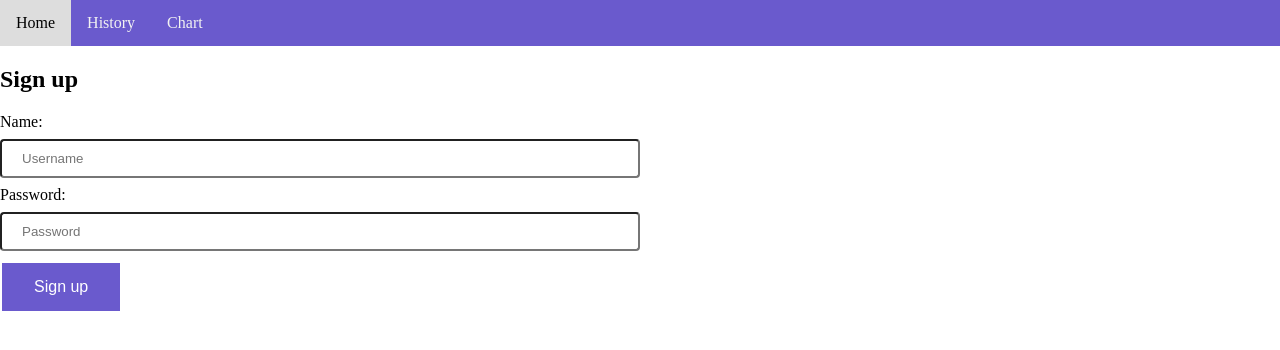
After one commit to malaprinceza/weight3control, a Flask app: page /register in a window 1280 px wide. The commit adds this page. Shown: the top 350 px of the page. Run offline with Flask 2, Linux system fonts and the light colour scheme; the visitor is signed in with stand-in values (Sample User, id 1); some libraries are stand-ins or nearby versions.

Commit message:
added user registration and passwords

```diff
--- a/main.py
+++ b/main.py
@@ -1,14 +1,16 @@
-from flask import Flask, render_template, request, redirect, g, session, url_for
+from flask import Flask, render_template, request, redirect, g, session, url_for, flash
 import psycopg2
 import json
 from datetime import timedelta
-import time
+from flask_bcrypt import Bcrypt
 
 app = Flask(__name__)
 
+
 app.secret_key = '28ANsjwesjCigaXHJNfY6-AS4GglnRkkEFz88uqkMzs'
+bcrypt = Bcrypt(app)
 import os
-# app.config.from_object(os.environ['APP_SETTINGS'])
+
 
 db_user = os.environ.get('CLOUD_SQL_USERNAME')
 db_password = os.environ.get('CLOUD_SQL_PASSWORD')
@@ -40,7 +42,8 @@ def before_request():
     session.permanent = True
     app.permanent_session_lifetime = timedelta(weeks=52)
     if 'username' not in session and request.path != '/login':
-        return redirect('/login')
+        if request.path != '/register':
+            return redirect('/login')
 
 
 @app.after_request
@@ -57,20 +60,26 @@ def after_request(response):
     return response
 
 
-@app.route('/signup', methods=['POST'])
-def signup():
+@app.route('/submit', methods=['POST'])
+def submit():
     username = session['username']
     weight = request.form['weight']
     date = request.form['date']
-    if len(weight) > 1 and len(date) == 10:
-        g.c.execute('INSERT INTO weights (date, weight, username) VALUES(%s, %s, %s)', (date, weight, username))
+    try:
+
+        if len(weight) > 1 and len(date) == 10:
+            g.c.execute('INSERT INTO dates (date, weight, user_id) VALUES (%s, %s, (SELECT id FROM users WHERE username = %s))', (date, weight, username))
+        else:
+            flash('Please enter your real weight!')
+    except:
+        flash('Plese enter your real weight!')
     return redirect('/')
 
 
 @app.route("/graph")
 def graph():
     username = session['username']
-    g.c.execute('SELECT date, weight FROM weights WHERE username= %s ORDER BY date', (username,))
+    g.c.execute('SELECT  date, weight FROM dates JOIN users ON dates.user_id = users.id WHERE username = %s ORDER BY date', (username,))
     data = g.c.fetchall()
     results = []
     for row in data:
@@ -85,10 +94,27 @@ def graph():
 @app.route('/weights.html')
 def weight():
     username = session['username']
-    g.c.execute('SELECT date, weight FROM weights WHERE username = %s ORDER BY date DESC', (username,))
+    g.c.execute('SELECT date, weight FROM dates JOIN users ON dates.user_id = users.id WHERE username = %s ORDER BY date DESC', (username,))
     weight_date = g.c.fetchall()
     return render_template('weights.html', username=username, weight_date=weight_date)
 
+
+@app.route('/register', methods=['GET', 'POST'])
+def register():
+    if request.method == 'POST':
+        reg_username = request.form['username']
+        reg_password = request.form['password']
+        reg_password = bcrypt.generate_password_hash(reg_password)
+        print(reg_password)
+        try:
+            g.c.execute('INSERT INTO users (username, password) VALUES(%s, %s)', (reg_username, reg_password))
+            session['username'] = reg_username
+            return redirect(url_for('home'))
+        except:
+            flash('Username already exists!')
+            return render_template('register.html')
+
+    return render_template('register.html')
 
 @app.route('/login', methods=['GET', 'POST'])
 def login():
@@ -96,8 +122,15 @@ def login():
         return render_template('login.html')
     else:
         username = request.form['username']
-        session['username'] = username
-        return redirect('/')
+        password = request.form['password']
+        try:
+            g.c.execute('SELECT id FROM users WHERE username = %s AND password = %s', (username, password))
+            g.c.fetchone()[0]
+            session['username'] = username
+            return redirect('/')
+        except:
+            flash('Not a valid username or password')
+            return redirect('/login')
 
 
 @app.route('/logout')
--- a/templates/base.html
+++ b/templates/base.html
@@ -42,7 +42,7 @@ input[type= text] {
   border: 2px color: #92a8d1;
   border-radius: 4px;
 }
-input[type=date], [type= text], input[type=number] {
+input[type=date], input[type=number], [type=password] {
   width: 50%;
   padding: 10px 20px;
   margin: 8px 0;
@@ -81,14 +81,20 @@ tr:nth-child(even) {background-color: #f2f2f2;}
     <a href="/">Home</a>
     <a href="/weights.html">History</a>
     <a href="/graph">Chart</a>
+<!--    <a href="/register">Sign up</a>-->
     {% if username %}
         <a href="/logout">Log out</a>
     {% endif %}
 </div>
 <div>
 <p>
+        {% for message in get_flashed_messages() %}
+    <h3> {{ message }} </h3>
+      {% endfor %}
+</p>
+
 {% block content %} {% endblock %}
-</p>
+      <!-- messages -->
 </div>
 </body>
 </html>
--- a/templates/home_copy.html
+++ b/templates/home_copy.html
@@ -3,7 +3,7 @@
 
 {% block content %}
 <p>
-<form action="/signup" method="post">
+<form action="/submit" method="post">
   <label for="date">Date</label>
   <br><input type="date" id="date" name="date"><br>
   <label for="weight">Weight</label>
--- a/templates/login.html
+++ b/templates/login.html
@@ -6,8 +6,12 @@
 		<form action="" method="post">
 			Name:<br>
 			<input type="text" name="username"><br>
+			Password:<br>
+			<input type="password" name="password"><br>
 			<input type="submit" class="button" value="Log in">
-
 		</form>
+		<div>
+			<h3>New to weight3control? <a href = '/register'>Sign up</a></h3>
+		</div>
 
 {% endblock %}
--- /dev/null
+++ b/templates/register.html
@@ -0,0 +1,12 @@
+{% extends 'base.html' %}
+{% block content %}
+
+    <h2>Sign up</h2>
+      <form action="" method="post">
+          Name:<br>
+        <input type="text" placeholder="Username" name="username"><br>
+          Password:<br>
+         <input type="password" placeholder="Password" name="password"><br>
+        <input type="submit" class="button" value="Sign up">
+      </form>
+{% endblock %}
```
Also changed, not shown: requirements.txt (+7 -0 lines), create_users.py (added).
